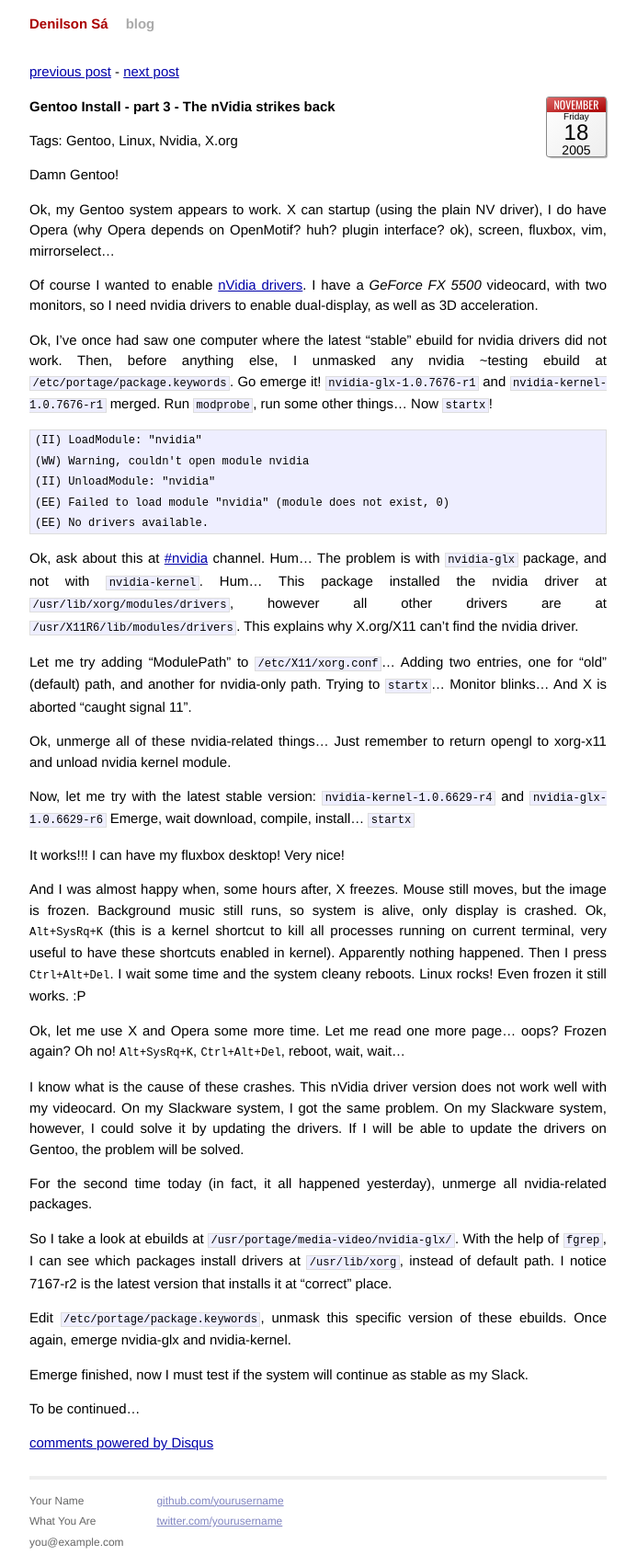
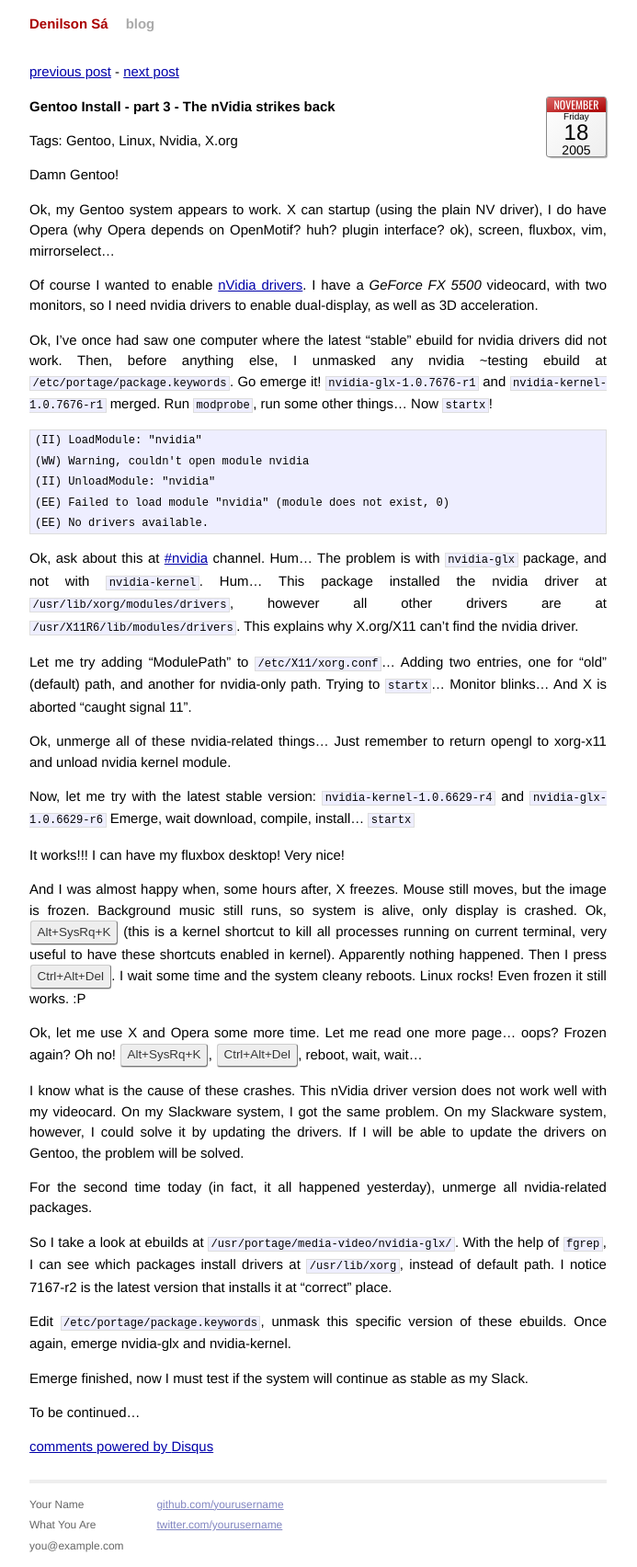
Before and after one commit to denilsonsa/denilsonsa.github.io, a Jekyll site: the page built from _posts/2005-11-18-gentoo-install-part-3.markdown, in a window 1280 px wide. Shown: the whole page at 92% size, without its empty margins (294-987 px from the left). Built offline with Jekyll 4.4.1, drawn with Linux system fonts in a browser that asks for light colours; Markdown is read by kramdown in place of the engine named in the settings; comment, search, counter and statistics services are not loaded.

Commit message:
Adding styling for <kbd>

```diff
--- a/css/main.css
+++ b/css/main.css
@@ -159,6 +159,21 @@
 
 /* TODO: check the margins. If a <pre> is followed by <h2>, it currently has no margins, which looks bad. See 2005-12-13-the-failed-gentoo-linux-nvidia-guide */
 
+kbd {
+	/* Inspired by https://meta.superuser.com/questions/4788/css-for-the-new-kbd-style */
+	border: 1px outset #CCC;
+	background: #EEE;
+	color: #333;
+	border-radius: 3px;
+	box-shadow:0 1px 0 rgba(0,0,0,0.2);
+	display: inline-block;
+	font-family:Arial,Helvetica,sans-serif;
+	font-size: 0.9em;
+    margin: 0 .05em;
+    padding: .05em .5em;
+    text-shadow: 0 1px 0 #fff;
+}
+
 a[href^="http://web.archive.org/web/"],
 a[href^="https://web.archive.org/web/"] {
 	/* font-size: 0.75em; */
```
